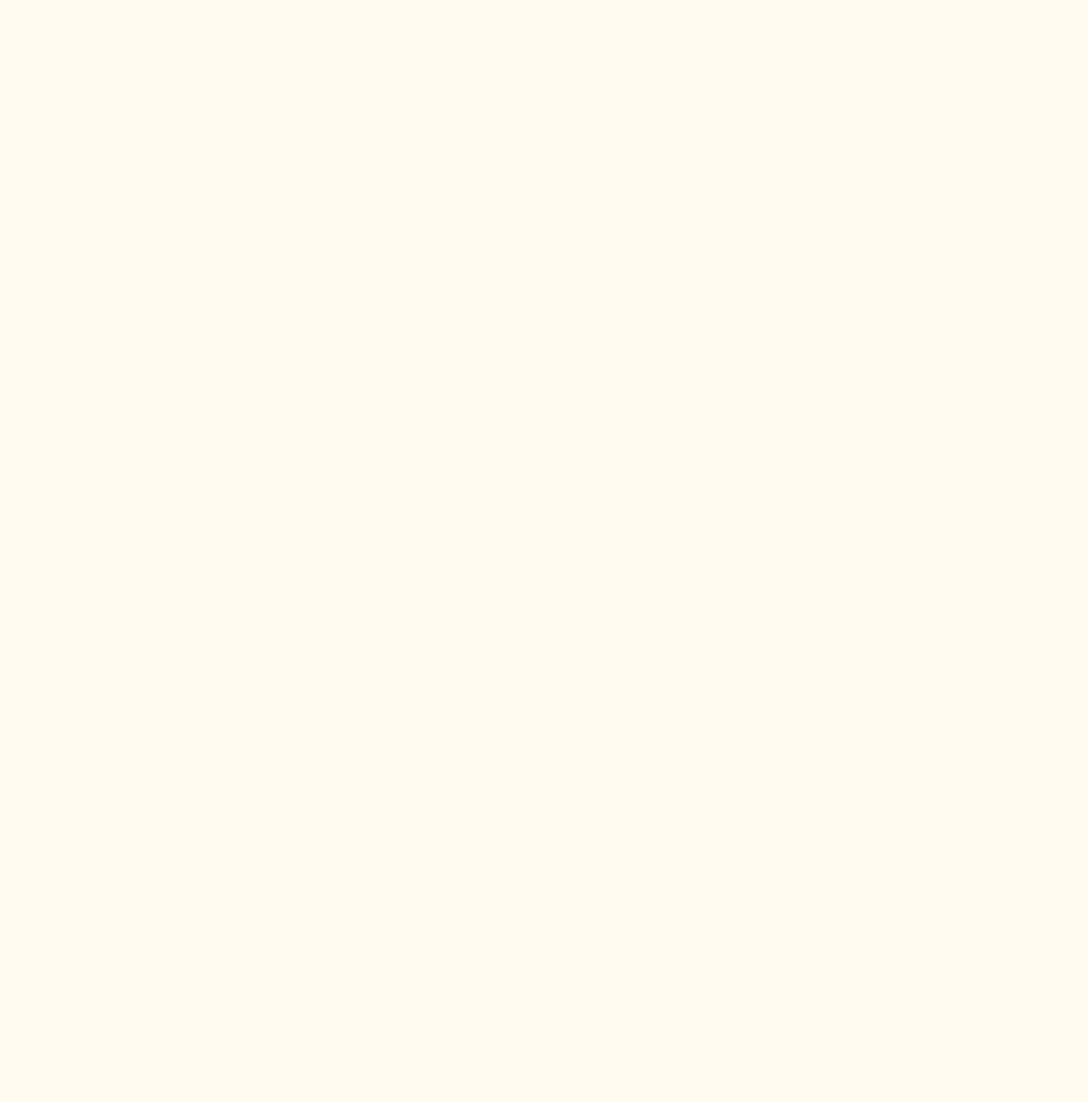
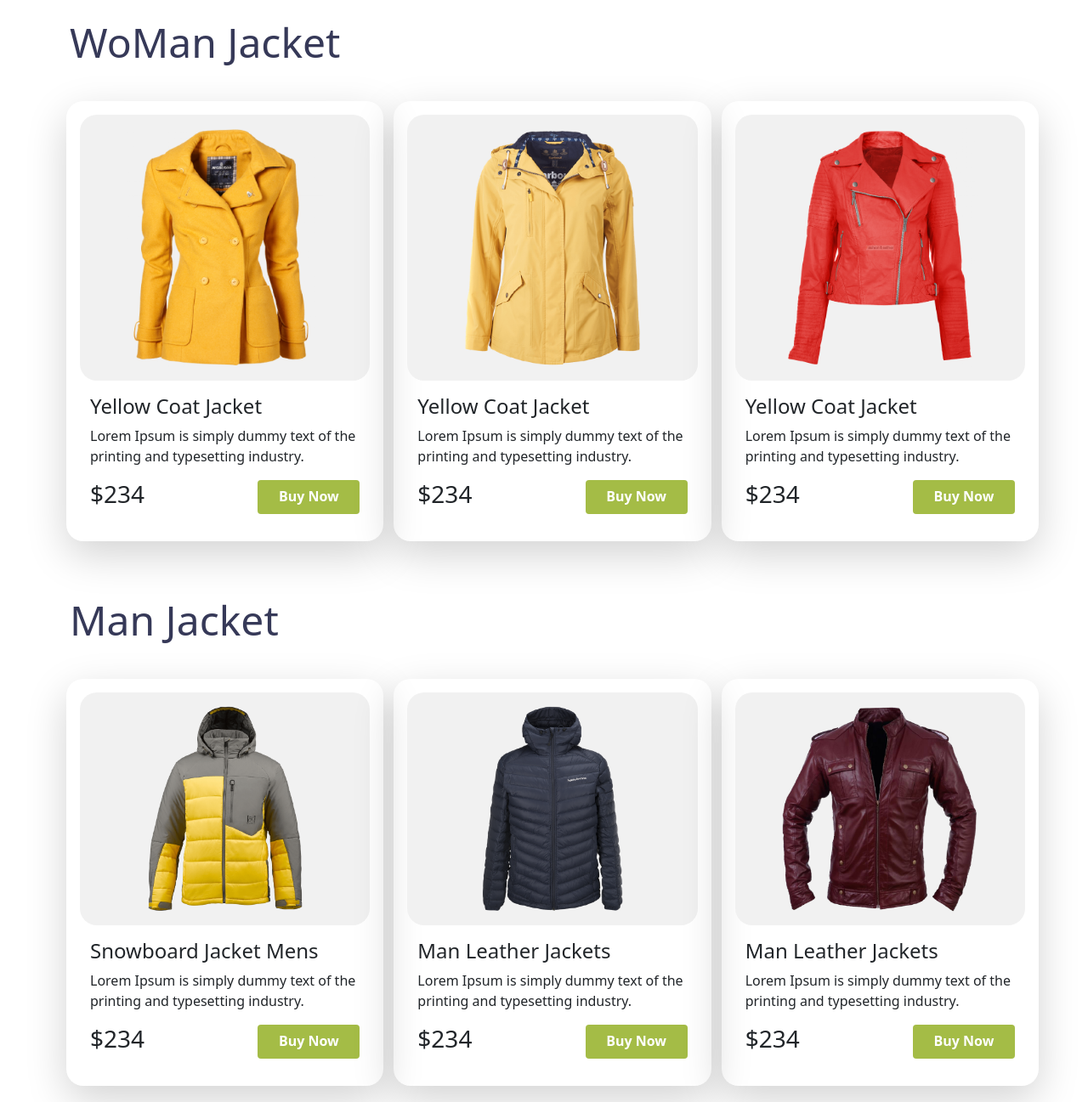
Before and after one commit to alamin-32/penguine-fashion, a plain HTML site: page index.html in a window 1280 px wide. Shown: the part 644-1941 px from the top of the page at 85% size. Before the commit the page ends 800 px from the top, so only its background shows below. Drawn offline with Linux system fonts and the light colour scheme.

Commit message:
main added

```diff
--- a/index.html
+++ b/index.html
@@ -16,7 +16,7 @@
 </head>
 
 <body>
-    <header>
+    <header class=" bg-header">
         <nav class="navbar navbar-expand-lg navbar-light bg-header">
             <div class="container">
                 <a class="navbar-brand" href="#"><img width="225px" height="31px" src="images/logo.png" alt=""></a>
@@ -45,11 +45,13 @@
         </nav>
     </header>
 
-    <body class=" bg-header">
+
 
     <main>
-            <section class="container">
-                <div class="row my-6 align-items-center justify-content-between">
+
+        <section class=" bg-header">
+            <div class="container">
+                <div class="row py-5 align-items-center justify-content-between ">
                     <div class="col-lg-5 ">
                         <h1 class="fs-0">Be the Penguins of Winter</h1>
                         <h5>World class fashion product is here,Cheak for more design cloths.</h5>
@@ -61,14 +63,142 @@
                         <img class="img-fluid" src="images/model.png" alt="">
                     </div>
                 </div>
+            </div>
         </section>
 
 
+        <section class="container bg-white my-4">
+            <h1 class="fw-bolde bg-jacket mb-4">WoMan Jacket</h1>
 
-            <section>
+            <div class="row justify-content-between ms-2">
+                <div class=" row  col-md-6 col-lg-4  rounded-4 shadow-lg  p-3  my-3">
+                    <div class="bg-grey rounded-4 text-center py-3 img-fluid">
+                        <img width="230px" src="images/jacket-1.png" alt="">
+                    </div>
+                    <div class="mt-3">
+                        <h4>Yellow Coat Jacket </h4>
+                        <p>Lorem Ipsum is simply dummy text of the
+                            printing and typesetting industry.</p>
 
+                        <div class="d-flex justify-content-between">
+                            <h3>$234</h3>
+                            <p class="btn btn-green btn-buy fw-bold  ">
+                                <a class="text-decoration-none text-white" href="">Buy Now</a>
+                            </p>
+
+                        </div>
+
+                    </div>
+                </div>
+                <div class="row col-md-6 col-lg-4  rounded-4 shadow-lg  p-3 my-3">
+                    <div class="bg-grey rounded-4 text-center py-3">
+                        <img width="230px" src="images/jacket-2.png" alt="">
+                    </div>
+                    <div class="mt-3">
+                        <h4>Yellow Coat Jacket </h4>
+                        <p>Lorem Ipsum is simply dummy text of the
+                            printing and typesetting industry.</p>
+
+                        <div class="d-flex justify-content-between">
+                            <h3>$234</h3>
+                            <p class="btn btn-green btn-buy fw-bold  ">
+                                <a class="text-decoration-none text-white" href="">Buy Now</a>
+                            </p>
+
+                        </div>
+
+                    </div>
+                </div>
+                <div class=" row col-md-6 col-lg-4  rounded-4 shadow-lg p-3  my-3">
+                    <div class="bg-grey rounded-4 text-center py-3">
+                        <img width="230px" src="images/jacket-3.png" alt="">
+                    </div>
+                    <div class="mt-3">
+                        <h4>Yellow Coat Jacket </h4>
+                        <p>Lorem Ipsum is simply dummy text of the
+                            printing and typesetting industry.</p>
+
+                        <div class="d-flex justify-content-between">
+                            <h3>$234</h3>
+                            <p class="btn btn-green btn-buy fw-bold  ">
+                                <a class="text-decoration-none text-white" href="">Buy Now</a>
+                            </p>
+
+                        </div>
+
+                    </div>
+                </div>
+
+            </div>
 
         </section>
+
+        <section class="container bg-white my-5">
+            <h1 class="fw-bolde bg-jacket mb-4">Man Jacket</h1>
+
+            <div class="row justify-content-between ms-2">
+                <div class=" row  col-md-6 col-lg-4  rounded-4 shadow-lg  p-3  my-3">
+                    <div class="bg-grey rounded-4 text-center py-3 img-fluid">
+                        <img width="230px" src="images/jacket-4.png" alt="">
+                    </div>
+                    <div class="mt-3">
+                        <h4>Snowboard Jacket Mens </h4>
+                        <p>Lorem Ipsum is simply dummy text of the
+                            printing and typesetting industry.</p>
+
+                        <div class="d-flex justify-content-between">
+                            <h3>$234</h3>
+                            <p class="btn btn-green btn-buy fw-bold  ">
+                                <a class="text-decoration-none text-white" href="">Buy Now</a>
+                            </p>
+
+                        </div>
+
+                    </div>
+                </div>
+                <div class="row col-md-6 col-lg-4  rounded-4 shadow-lg  p-3 my-3">
+                    <div class="bg-grey rounded-4 text-center py-3">
+                        <img width="230px" src="images/jacket-6.png" alt="">
+                    </div>
+                    <div class="mt-3">
+                        <h4>Man Leather Jackets</h4>
+                        <p>Lorem Ipsum is simply dummy text of the
+                            printing and typesetting industry.</p>
+
+                        <div class="d-flex justify-content-between">
+                            <h3>$234</h3>
+                            <p class="btn btn-green btn-buy fw-bold  ">
+                                <a class="text-decoration-none text-white" href="">Buy Now</a>
+                            </p>
+
+                        </div>
+
+                    </div>
+                </div>
+                <div class=" row col-md-6 col-lg-4  rounded-4 shadow-lg p-3  my-3">
+                    <div class="bg-grey rounded-4 text-center py-3">
+                        <img width="230px" src="images/jacket-5.png" alt="">
+                    </div>
+                    <div class="mt-3">
+                        <h4>Man Leather Jackets</h4>
+                        <p>Lorem Ipsum is simply dummy text of the
+                            printing and typesetting industry.</p>
+
+                        <div class="d-flex justify-content-between">
+                            <h3>$234</h3>
+                            <p class="btn btn-green btn-buy fw-bold  ">
+                                <a class="text-decoration-none text-white" href="">Buy Now</a>
+                            </p>
+
+                        </div>
+
+                    </div>
+                </div>
+
+            </div>
+
+        </section>
+
 
     </main>
 
--- a/style.css
+++ b/style.css
@@ -13,3 +13,13 @@ color: #FABE4C;
     height: 40px;
 
 }
+.bg-jacket{
+    color: #363958;
+    font-size: 48px ;
+}
+.bg-grey{
+    background-color: #F1F1F1;
+}
+.rounded-4{
+    border-radius: 20px;
+}
```
Lines whose indentation alone changed are shown as unchanged.
